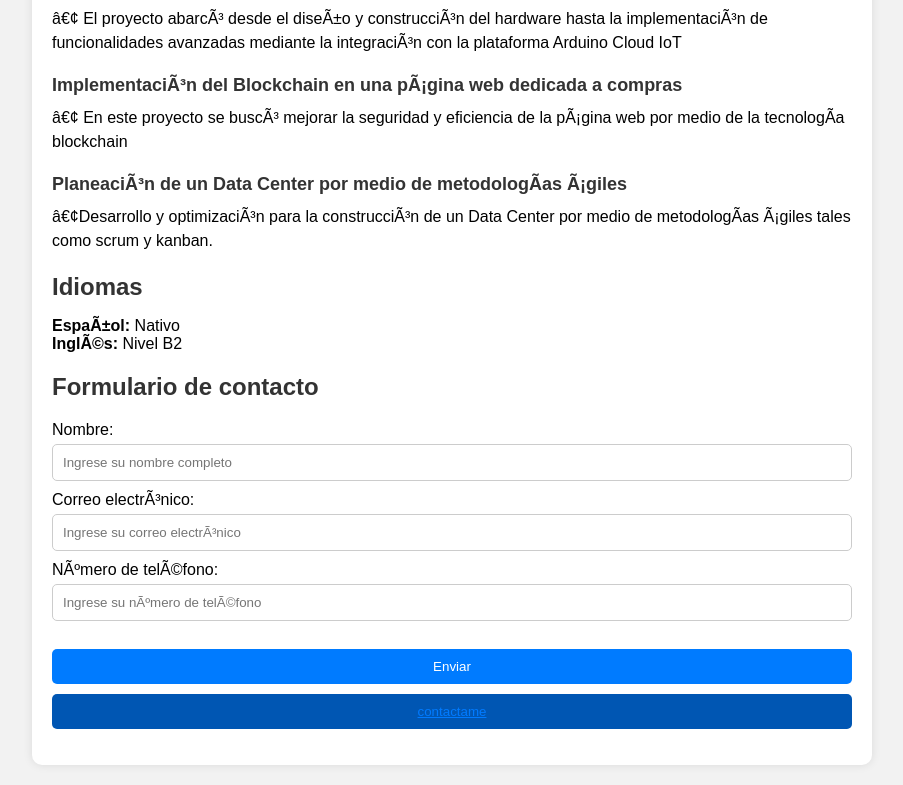
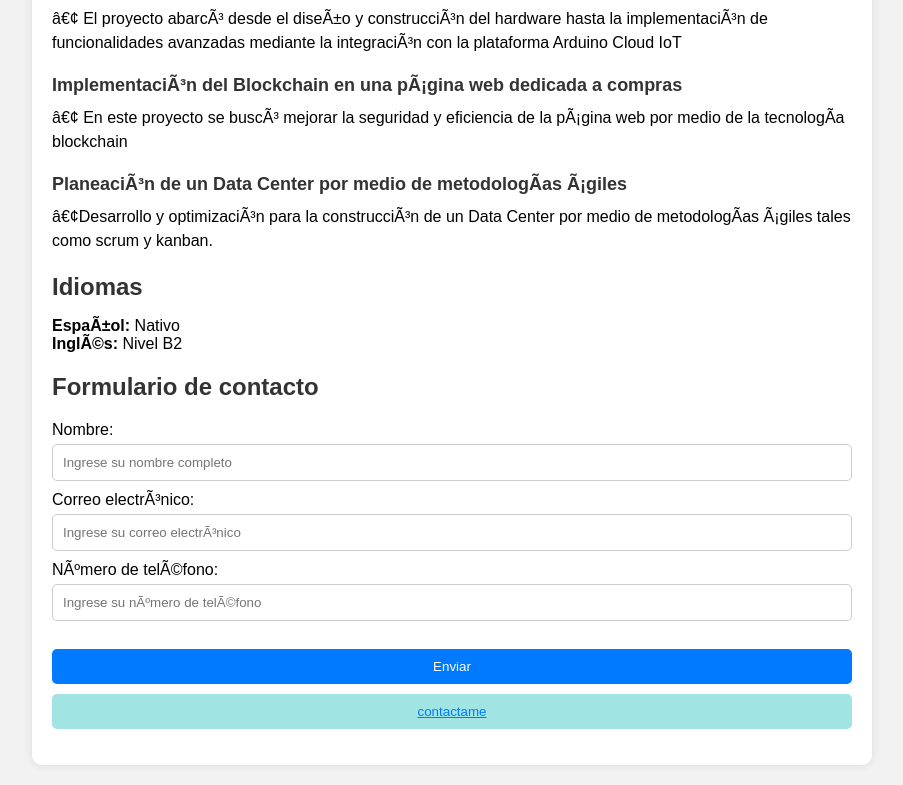
Before and after one commit to Bagworm668/hoja-de-vida, a plain HTML site: page index.html in a window 1280 px wide. In both pictures the pointer is over the button "contactame". Shown: the part 963-1748 px from the top of the page, without its empty margins (188-1091 px from the left). Drawn offline with Linux system fonts and the light colour scheme.

Commit message:
Update styles.css

```diff
--- a/styles.css
+++ b/styles.css
@@ -117,5 +117,5 @@ form input[type="submit"]:hover {
 }
 
 #mi-boton:hover {
-    background-color: #0056b3;
+    background-color: #a0e4e4;
 }
```
